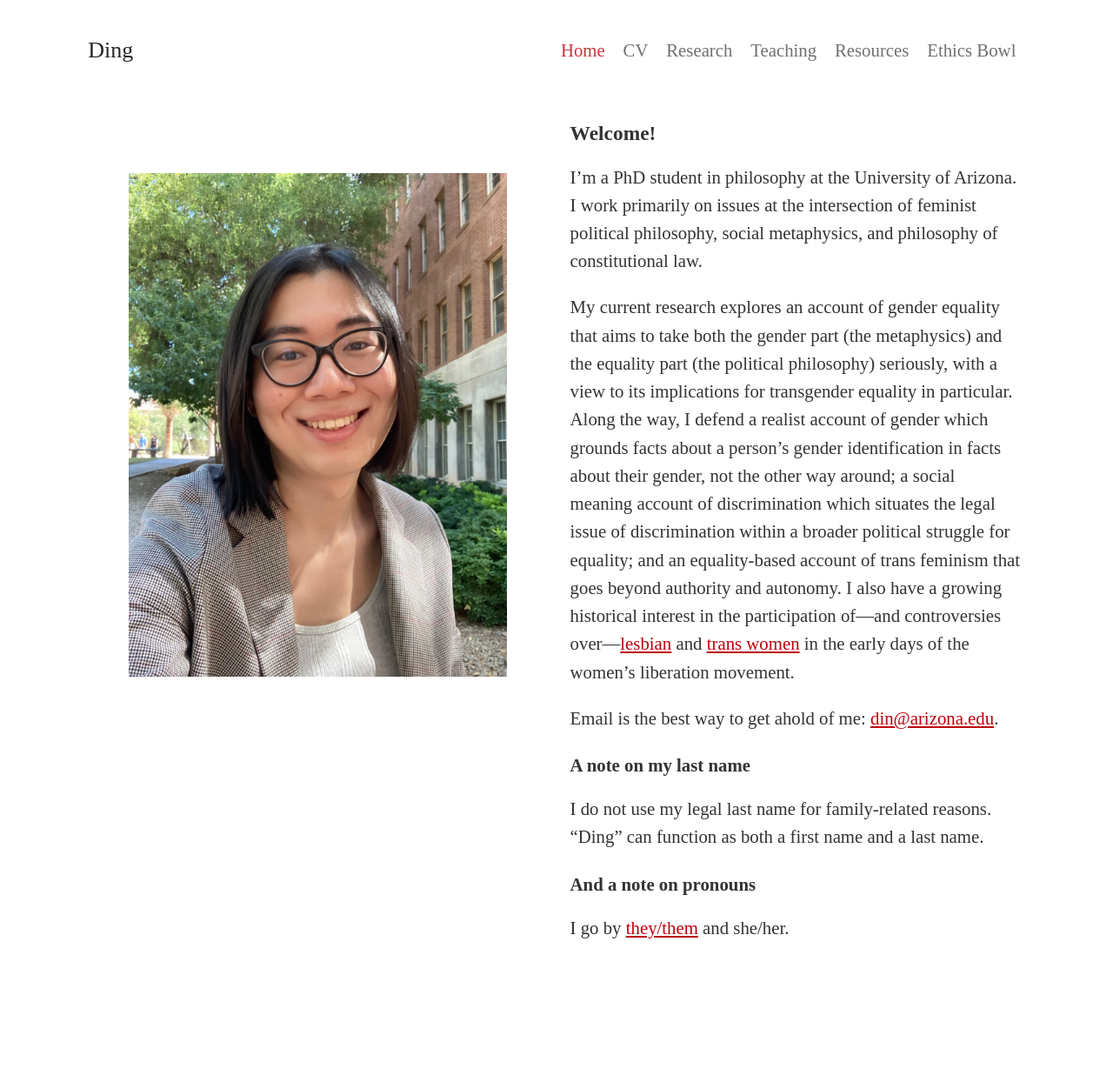
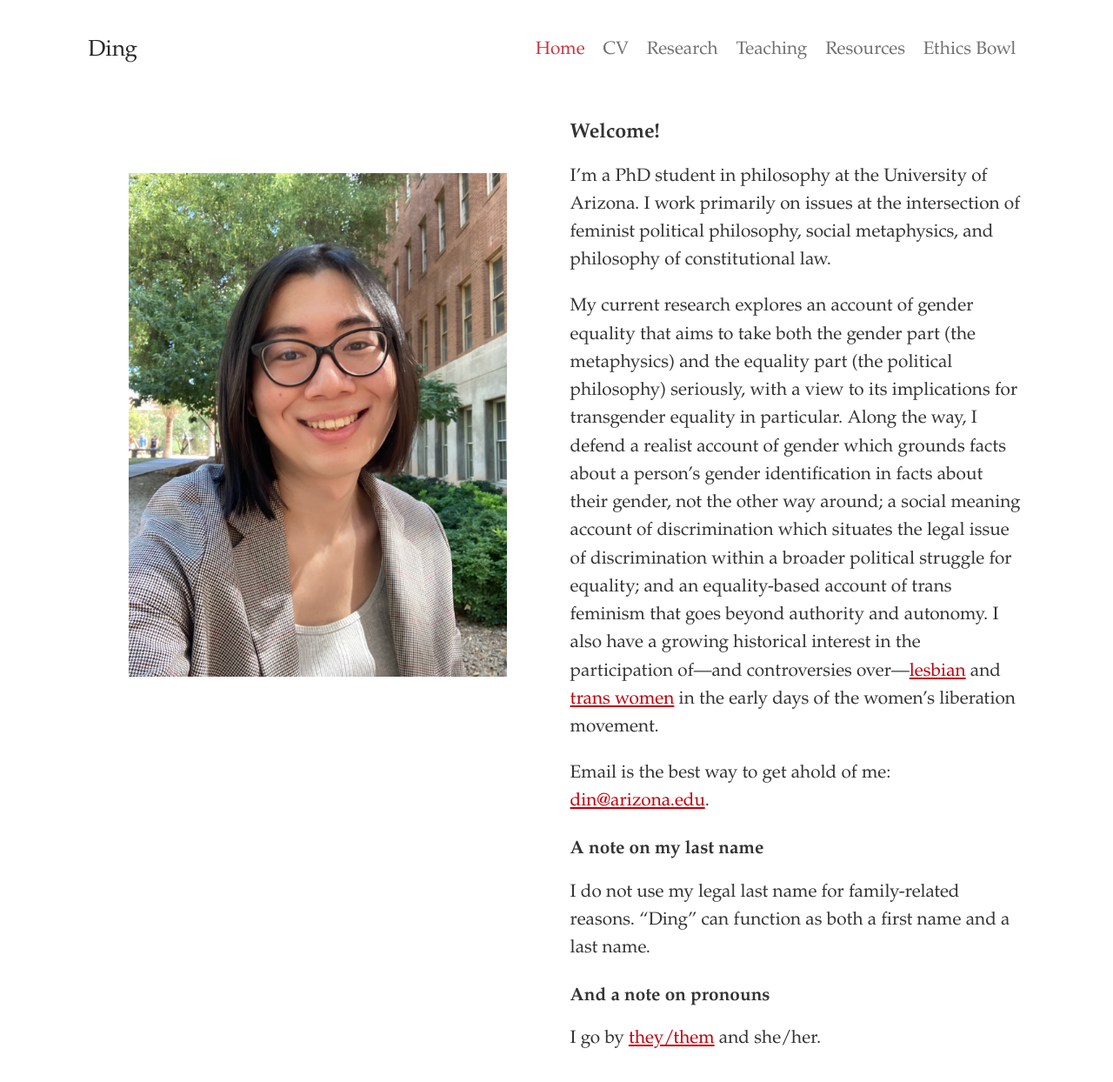
Before and after one commit to dingherself/dingherself.github.io, a Jekyll site: the page built from index.html, in a window 1280 px wide and 1295 px high. Shown: the top 1244 px of the window at 87% size. Built offline with Jekyll 4.4.1, drawn with Linux system fonts in a browser that asks for light colours; nearby versions of some CDN libraries; some web fonts are replaced.

Commit message:
Revert "optimize"
This reverts commit 7de54b90a27ae5186f57d54051e05cbe357da638.

```diff
--- a/_includes/head.html
+++ b/_includes/head.html
@@ -15,6 +15,8 @@
 <!-- Ding's modified Bootstrap CSS -->
 <link href="{{ 'assets/ding.css' | relative_url }}" rel="stylesheet">
 
+{% include favicons.html %}
+
 <script async src='https://www.googletagmanager.com/gtag/js?id=UA-127390411-1'></script>
   <script>
     window.dataLayer = window.dataLayer || [];
--- a/_layouts/home.html
+++ b/_layouts/home.html
@@ -33,21 +33,17 @@
   <main id="content" role="main" class="container">
     <div class="container px-3">
       <div class="row justify-content-center align-items-start gx-5 gx-xl-4 gx-xxl-0">
+        {%- if page.headerpicurl -%}
         <div class="col-11 col-md-6 col-xxl-5 mt-2 mt-md-5">
-          <p style="text-align:center;">
-            <a href="{{ page.headerpicurljpeg | prepend: site.baseurl }}">
-              <picture>
-                <source type="image/webp" srcset="{{ page.headerpicurlwebp | prepend: site.baseurl }}">
-                <source type="image/jpeg" srcset="{{ page.headerpicurljpeg | prepend: site.baseurl }}">
-                <img class="img-fluid mt-2 mt-md-3 float-left mw-100 headerphoto" src="{{ page.headerpicurljpeg | prepend: site.baseurl }}" alt="{{ page.headerpicalt }}">
-              </picture>
-            </a>
-          </p>
+          <p style="text-align:center;"><a href="{{ page.headerpicurl | prepend: site.baseurl }}"><img class="img-fluid mt-2 mt-md-3 float-left mw-100 headerphoto" src="{{ page.headerpicurl | prepend: site.baseurl }}" alt="{{ page.headerpicalt }}"></a></p>
           {%- if page.headerpictext -%}
             <p style="text-align:center; color: #777; margin-top: -0.5rem;"><small>{{ page.headerpictext }}</small></p>
           {%- endif -%}
         </div>
         <div class="col-12 col-md-6 col-xxl-7 maincontent">
+      {%- else -%}
+        <div class="col-12 col-lg-8 col-xxl-12 maincontent">
+      {%- endif -%}
         {{ content }}
         </div>
       </div>
--- a/assets/ding.scss
+++ b/assets/ding.scss
@@ -1,13 +1,11 @@
 ---
 ---
 
-// 1. Include functions first (so you can manipulate colors, SVGs, calc, etc)
-@import "functions";
+// Adobe Font
 
-// 2. Include any default variable overrides here
+@import url("https://use.typekit.net/vnw4sgb.css");
 
-// Adobe Font
-@import url("https://use.typekit.net/vnw4sgb.css");
+// Ding's variable overrides
 
 $font-family-sans-serif:
 athelas,
@@ -20,7 +18,7 @@
 // Android
 //"Roboto",
 // Basic web fallback
-"Times New Roman", Times, serif,
+"Palatino", "Times New Roman", Times, serif,
 // Emoji fonts
 "Apple Color Emoji", "Segoe UI Emoji", "Segoe UI Symbol" !default;
 
@@ -90,30 +88,15 @@
   xxl: 1580px
 );
 
-// 3. Include remainder of required Bootstrap stylesheets
-@import "variables";
-@import "mixins";
-@import "root";
+/////////////////////////////////////////
+// Bootstrap and its default variables //
+/////////////////////////////////////////
 
-// 4. Include any optional Bootstrap CSS as needed
-@import "utilities";
-@import "reboot";
-@import "type";
-@import "images";
-@import "containers";
-@import "grid";
-@import "nav";
-@import "navbar";
+@import "bootstrap";
 
-// Helpers
-@import "helpers";
-
-// 5. Optionally include utilities API last to generate classes based on the Sass map in `_utilities.scss`
-@import "utilities/api";
-
-// 6. Add additional custom code here
-
-// CSS overrides
+//////////////////////////
+// Ding's css overrides //
+//////////////////////////
 
 html {
   font-size: 1.15rem;
--- a/index.html
+++ b/index.html
@@ -3,8 +3,7 @@
 title: Home
 group: navigation
 order: 1
-headerpicurlwebp: /ding.webp
-headerpicurljpeg: /ding.jpeg
+headerpicurl: /ding.jpeg
 headerpicalt: "A picture of me looking into the camera, smiling."
 ---
 
```
Also changed, not shown: ding.webp (deleted).
